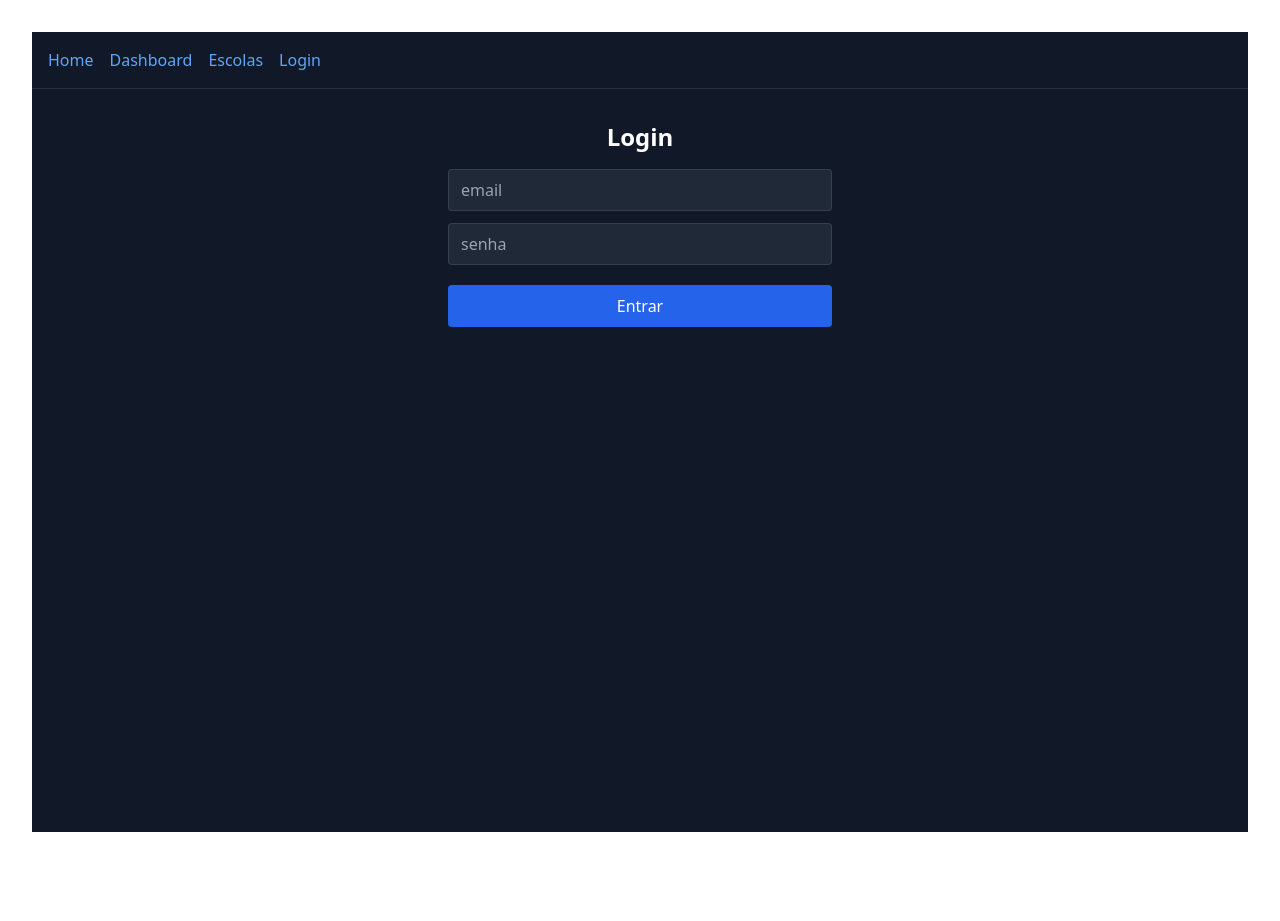
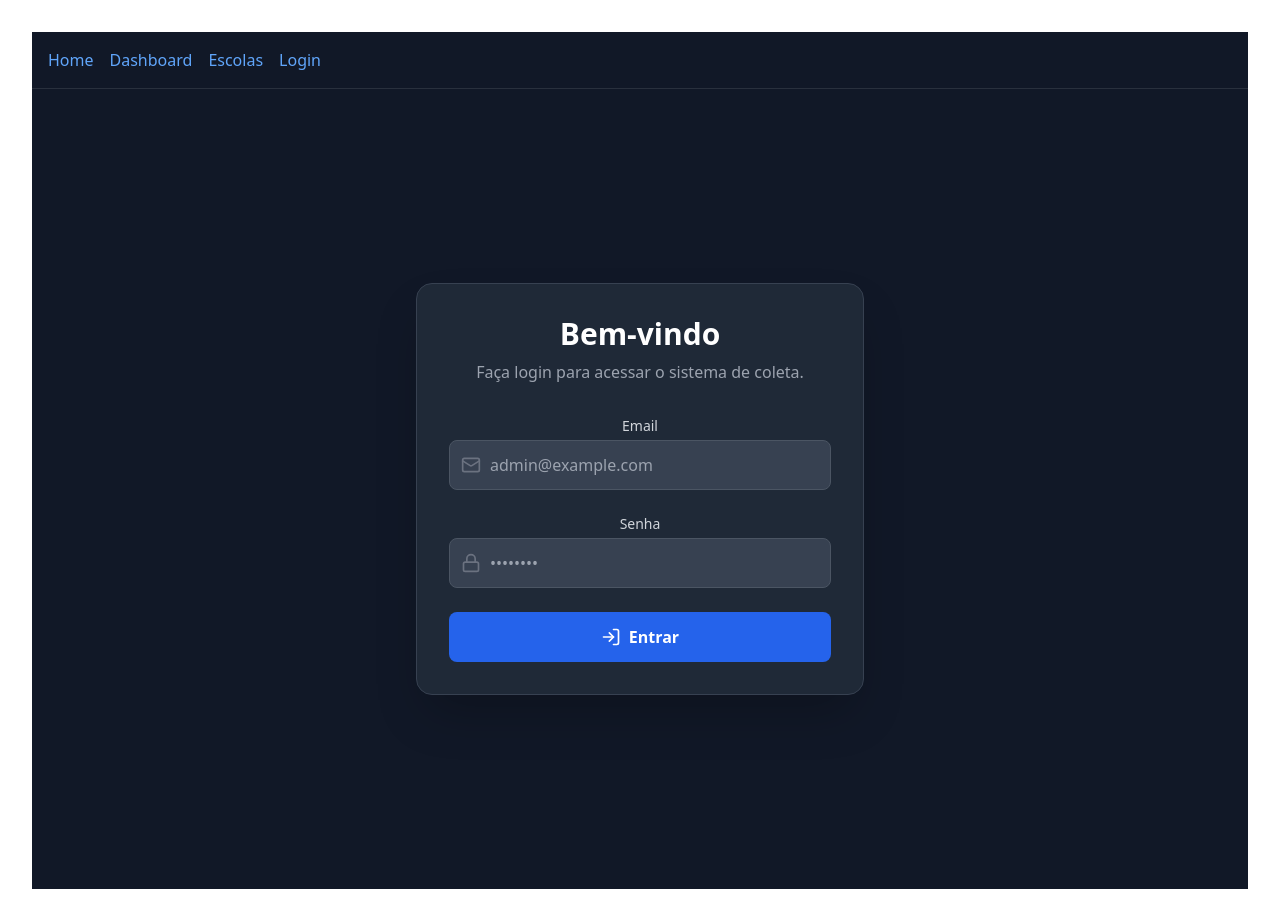
Before and after one commit to adrielbibiano/frontendEngSoftware, a React (Vite) app: page /login in a window 1280 px wide. Before the commit the page ends 864 px from the top, so only its background shows below. Built offline with nearby package versions, Linux system fonts and the light colour scheme; no server answers; what axios-mock-adapter would draw is missing.

Commit message:
eu realizei uma atualização na aba login e private route e atualizei a tela de login

```diff
--- a/src/components/PrivateRoute.tsx
+++ b/src/components/PrivateRoute.tsx
@@ -1,8 +1,21 @@
-import type { ReactNode } from 'react'
-import { Navigate } from 'react-router-dom'
+import { Navigate } from 'react-router-dom';
 
-export default function PrivateRoute({ children }: { children: ReactNode }) {
-  const token = localStorage.getItem('accessToken')
-  if (!token) return <Navigate to="/login" replace />
-  return <>{children}</>
+interface PrivateRouteProps {
+  children: React.ReactNode;
 }
+
+export default function PrivateRoute({ children }: PrivateRouteProps) {
+  // 1. Busca o token na gaveta do navegador
+  const token = localStorage.getItem('token');
+
+  // Debug: Mostra no console se achou o crachá
+  console.log("PrivateRoute verificando token:", token ? "Achou!" : "Não tem token");
+
+  // 2. Se NÃO tiver token, chuta de volta pro login
+  if (!token) {
+    return <Navigate to="/login" replace />;
+  }
+
+  // 3. Se tiver token, deixa entrar (renderiza a página filha)
+  return <>{children}</>;
+}
--- a/src/pages/Login.tsx
+++ b/src/pages/Login.tsx
@@ -1,62 +1,109 @@
-import { useState } from 'react'
-import { useNavigate } from 'react-router-dom'
-import api from '../api/client'
+import { useState } from 'react';
+import { useNavigate } from 'react-router-dom';
+import api from '../services/api';
+import { Lock, Mail, LogIn } from 'lucide-react';
 
 export default function Login() {
-  const [email, setEmail] = useState('')
-  const [password, setPassword] = useState('')
-  const [loading, setLoading] = useState(false)
-  const [error, setError] = useState<string | null>(null)
-  const navigate = useNavigate()
+  const [email, setEmail] = useState('');
+  const [password, setPassword] = useState('');
+  const [error, setError] = useState('');
+  const [loading, setLoading] = useState(false);
+  const navigate = useNavigate();
 
-  async function submit(e: React.FormEvent) {
-    e.preventDefault()
-    setLoading(true)
-    setError(null)
+  async function handleLogin(e: React.FormEvent) {
+    e.preventDefault();
+    setError('');
+    setLoading(true);
+
     try {
-      const res = await api.post('/auth/login', { email, password })
-      // backend might return either { accessToken } or { token }
-      const token = res.data?.accessToken ?? res.data?.token
-      if (token) {
-        // normalize and store under accessToken key
-        localStorage.setItem('accessToken', token)
-        navigate('/dashboard')
+      const response = await api.post('/auth/login', { email, password });
+
+      // 1. Salva o token no navegador
+      localStorage.setItem('token', response.data.accessToken);
+
+      // 2. Redireciona para o Dashboard
+      navigate('/dashboard');
+
+    } catch (err: any) {
+      console.error(err);
+      // Mensagem de erro amigável
+      if (err.response?.status === 401) {
+        setError('Email ou senha incorretos.');
       } else {
-        setError('Resposta inválida do servidor')
+        setError('Erro ao conectar com o servidor. Tente novamente.');
       }
-    } catch (err: any) {
-      setError(err?.response?.data?.error || 'Erro ao autenticar')
     } finally {
-      setLoading(false)
+      setLoading(false);
     }
   }
 
   return (
-    <main className="p-8 container mx-auto max-w-md">
-      <h2 className="text-2xl font-bold mb-4">Login</h2>
-      <form onSubmit={submit} className="flex flex-col gap-3">
+    <div className="flex items-center justify-center min-h-screen bg-gray-900 px-4">
+      <div className="bg-gray-800 p-8 rounded-2xl shadow-2xl w-full max-w-md border border-gray-700">
+
+        <div className="text-center mb-8">
+          <h1 className="text-3xl font-bold text-white mb-2">Bem-vindo</h1>
+          <p className="text-gray-400">Faça login para acessar o sistema de coleta.</p>
+        </div>
+
+        <form onSubmit={handleLogin} className="space-y-6">
+          {/* Campo Email */}
+          <div>
+            <label className="block text-sm font-medium text-gray-300 mb-1">Email</label>
+            <div className="relative">
+              <div className="absolute inset-y-0 left-0 pl-3 flex items-center pointer-events-none">
+                <Mail className="h-5 w-5 text-gray-500" />
+              </div>
               <input
-          className="px-3 py-2 rounded bg-gray-800 border border-white/10"
-          placeholder="email"
+                type="email"
+                placeholder="admin@example.com"
                 value={email}
-          onChange={(e) => setEmail(e.target.value)}
+                onChange={e => setEmail(e.target.value)}
+                required
+                className="w-full pl-10 p-3 rounded-lg bg-gray-700 text-white border border-gray-600 focus:ring-2 focus:ring-blue-500 focus:border-transparent outline-none transition-all"
               />
+            </div>
+          </div>
+
+          {/* Campo Senha */}
+          <div>
+            <label className="block text-sm font-medium text-gray-300 mb-1">Senha</label>
+            <div className="relative">
+              <div className="absolute inset-y-0 left-0 pl-3 flex items-center pointer-events-none">
+                <Lock className="h-5 w-5 text-gray-500" />
+              </div>
               <input
-          className="px-3 py-2 rounded bg-gray-800 border border-white/10"
-          placeholder="senha"
                 type="password"
+                placeholder="••••••••"
                 value={password}
-          onChange={(e) => setPassword(e.target.value)}
+                onChange={e => setPassword(e.target.value)}
+                required
+                className="w-full pl-10 p-3 rounded-lg bg-gray-700 text-white border border-gray-600 focus:ring-2 focus:ring-blue-500 focus:border-transparent outline-none transition-all"
               />
-        {error && <div className="text-red-400">{error}</div>}
+            </div>
+          </div>
+
+          {/* Mensagem de Erro */}
+          {error && (
+            <div className="bg-red-900/30 border border-red-500/50 text-red-200 px-4 py-2 rounded-md text-sm text-center">
+              {error}
+            </div>
+          )}
+
+          {/* Botão Entrar */}
           <button
-          className="mt-2 px-4 py-2 bg-blue-600 rounded disabled:opacity-50"
+            type="submit"
             disabled={loading}
-          type="submit"
+            className="w-full bg-blue-600 hover:bg-blue-700 text-white font-bold py-3 px-4 rounded-lg transition-colors flex items-center justify-center gap-2 disabled:opacity-50 disabled:cursor-not-allowed"
           >
-          {loading ? 'Entrando...' : 'Entrar'}
+            {loading ? 'Entrando...' : (
+              <>
+                <LogIn size={20} /> Entrar
+              </>
+            )}
           </button>
         </form>
-    </main>
-  )
+      </div>
+    </div>
+  );
 }
--- a/vite.config.ts
+++ b/vite.config.ts
@@ -1,16 +1,17 @@
 import { defineConfig } from 'vite'
 import react from '@vitejs/plugin-react'
 
-// https://vite.dev/config/
+// https://vitejs.dev/config/
 export default defineConfig({
   plugins: [react()],
   server: {
     proxy: {
       '/api': {
-        target: 'http://localhost:3000',
+        target: 'http://localhost:3000', // Aponta para o Backend
         changeOrigin: true,
         secure: false,
-        rewrite: (path) => path.replace(/^\/api/, '/api')
+
+        rewrite: (path) => path.replace(/^\/api/, '')
       }
     }
   },
```
Lines whose indentation alone changed are shown as unchanged.
